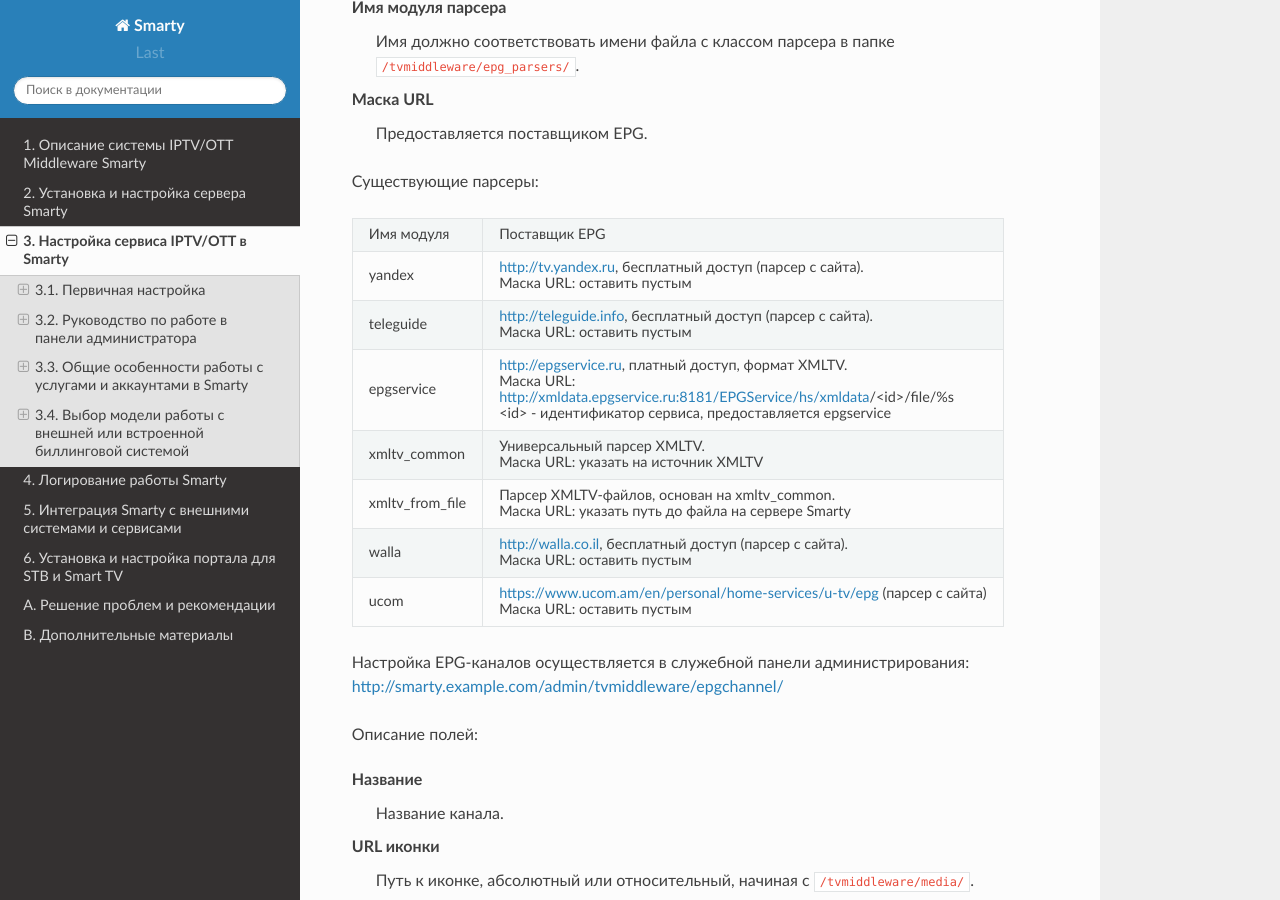
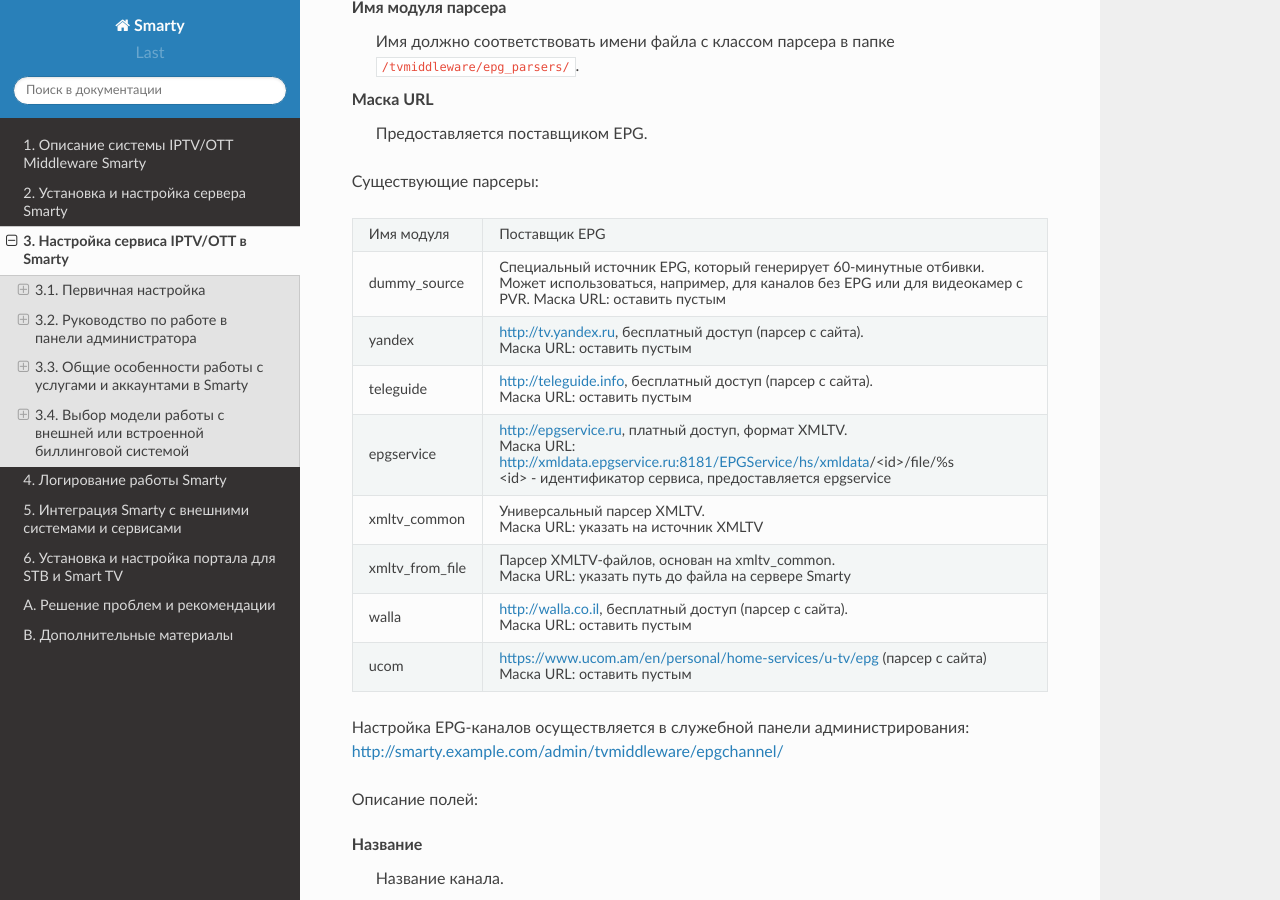
Before and after one commit to sergey-yakovlev/smarty-docs, a Sphinx documentation site: the page built from source/service_configuration.rst, in a window 1280 px wide and 900 px high, scrolled down 3564 px. Built offline with Sphinx 7.4.7 and the Read the Docs theme 2.0.0, drawn with Linux system fonts in a browser that asks for light colours.

Commit message:
Добавлено описание EPG dummy_source

```diff
--- a/source/service_configuration.rst
+++ b/source/service_configuration.rst
@@ -172,6 +172,10 @@ http://smarty.example.com/admin/tvmiddleware/epgsource/
 
 +-----------------+---------------------------------------------------------------------------------+
 | Имя модуля      | Поставщик EPG                                                                   |
++-----------------+---------------------------------------------------------------------------------+
+| dummy_source    | Специальный источник EPG, который генерирует 60-минутные отбивки. Может         |
+|                 | использоваться, например, для каналов без EPG или для видеокамер с PVR.         |
+|                 | Маска URL: оставить пустым                                                      |
 +-----------------+---------------------------------------------------------------------------------+
 | yandex          | http://tv.yandex.ru, бесплатный доступ (парсер с сайта).                        |
 |                 |                                                                                 |
```
